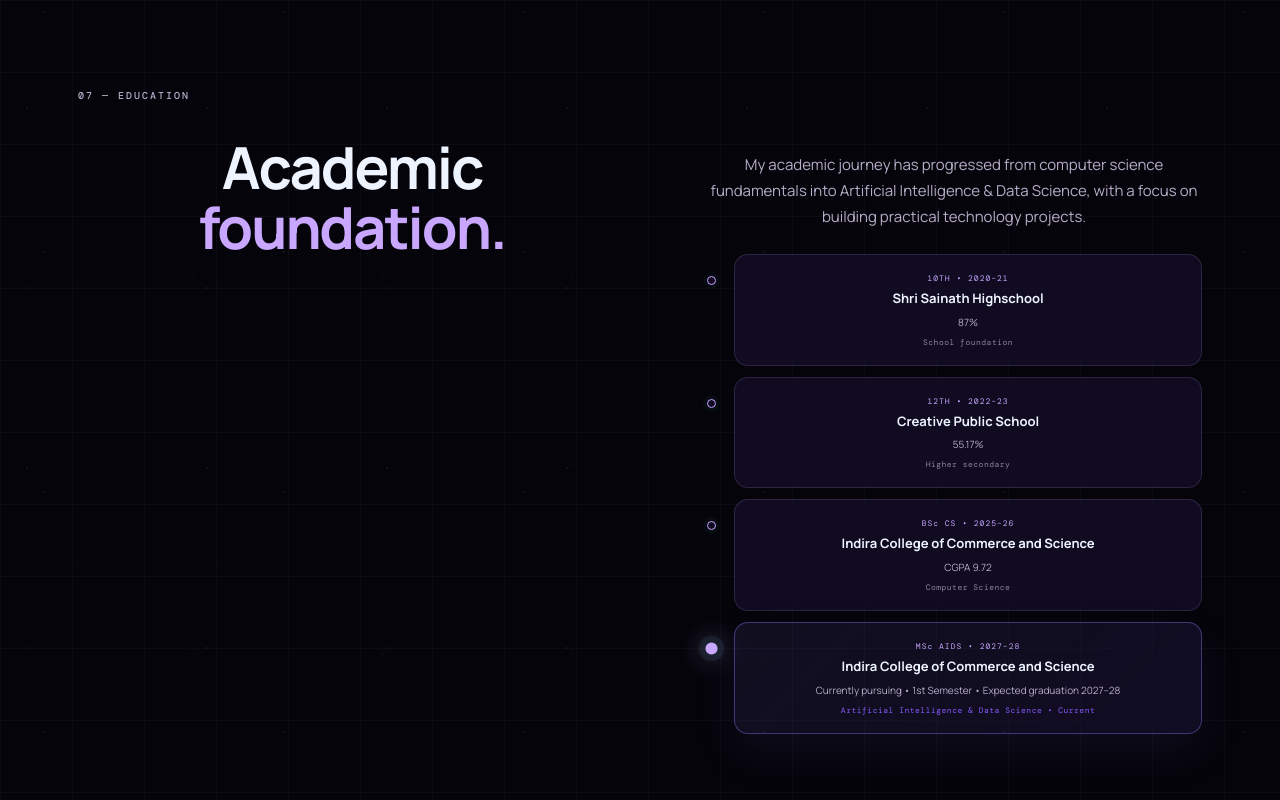
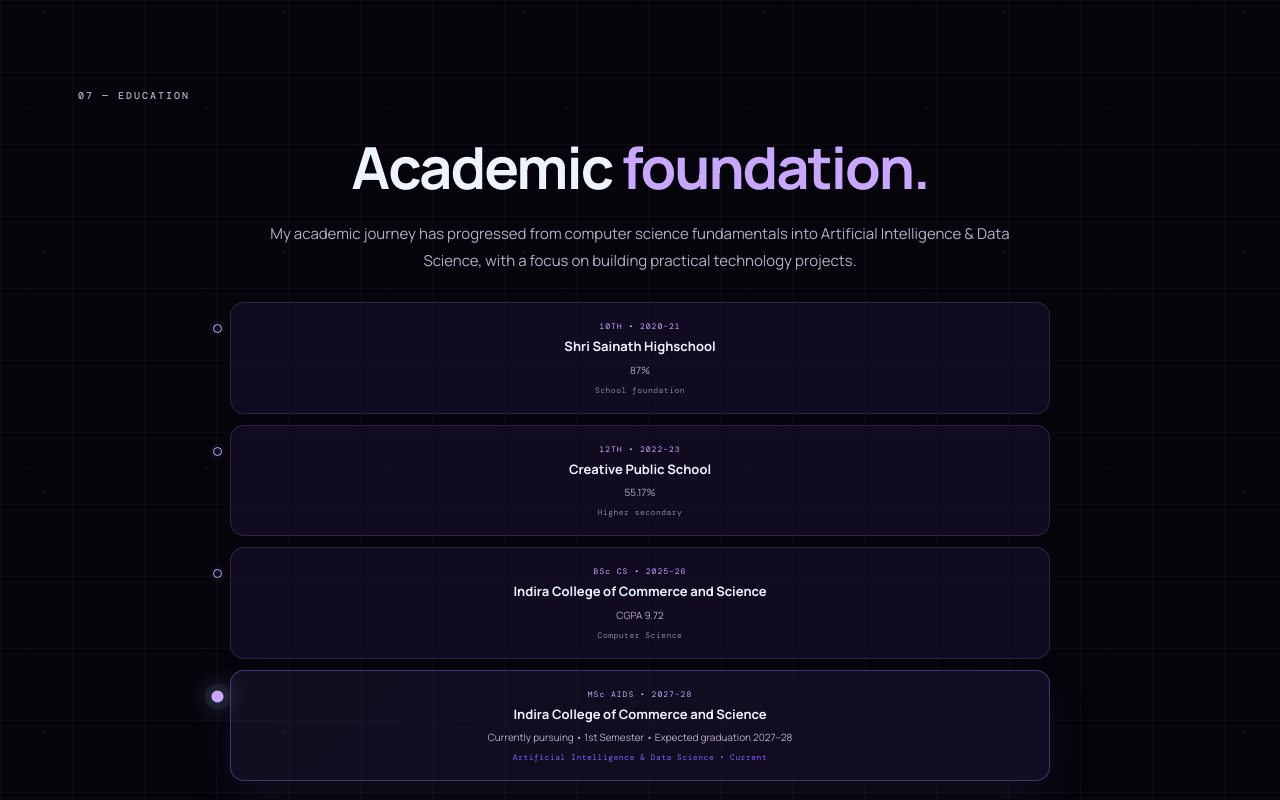
Before and after one commit to tshamshuddinsayyad/portfolio, a React (Vite) app: page / in a window 1280 px wide. Shown: the part 8300-9100 px from the top of the page. Built offline with nearby package versions, Linux system fonts and the light colour scheme.

Commit message:
Center education timeline on page

```diff
--- a/src/styles.css
+++ b/src/styles.css
@@ -1934,3 +1934,43 @@ main > .hero + .section.intro [class*="vertical-line"]{
 @media(max-width:560px){
   .contact-phone{font-size:8px;flex-wrap:wrap}
 }
+
+
+/* EDUCATION — center the full academic timeline on the page */
+.education .intro-grid{
+  display:block;
+}
+.education .intro-grid > h2{
+  text-align:center;
+  max-width:760px;
+  margin:0 auto 24px;
+}
+.education .intro-grid > div{
+  width:100%;
+}
+.education .intro-grid > div > p{
+  max-width:760px;
+  margin:0 auto 28px;
+  text-align:center;
+}
+.education-timeline{
+  width:min(820px,100%);
+  margin:28px auto 0;
+  padding-left:0;
+}
+.education-item{
+  width:100%;
+}
+.education-node{
+  left:-18px;
+}
+@media(max-width:700px){
+  .education-timeline{
+    width:calc(100% - 18px);
+    margin-left:auto;
+    margin-right:auto;
+  }
+  .education-node{
+    left:-14px;
+  }
+}
```
